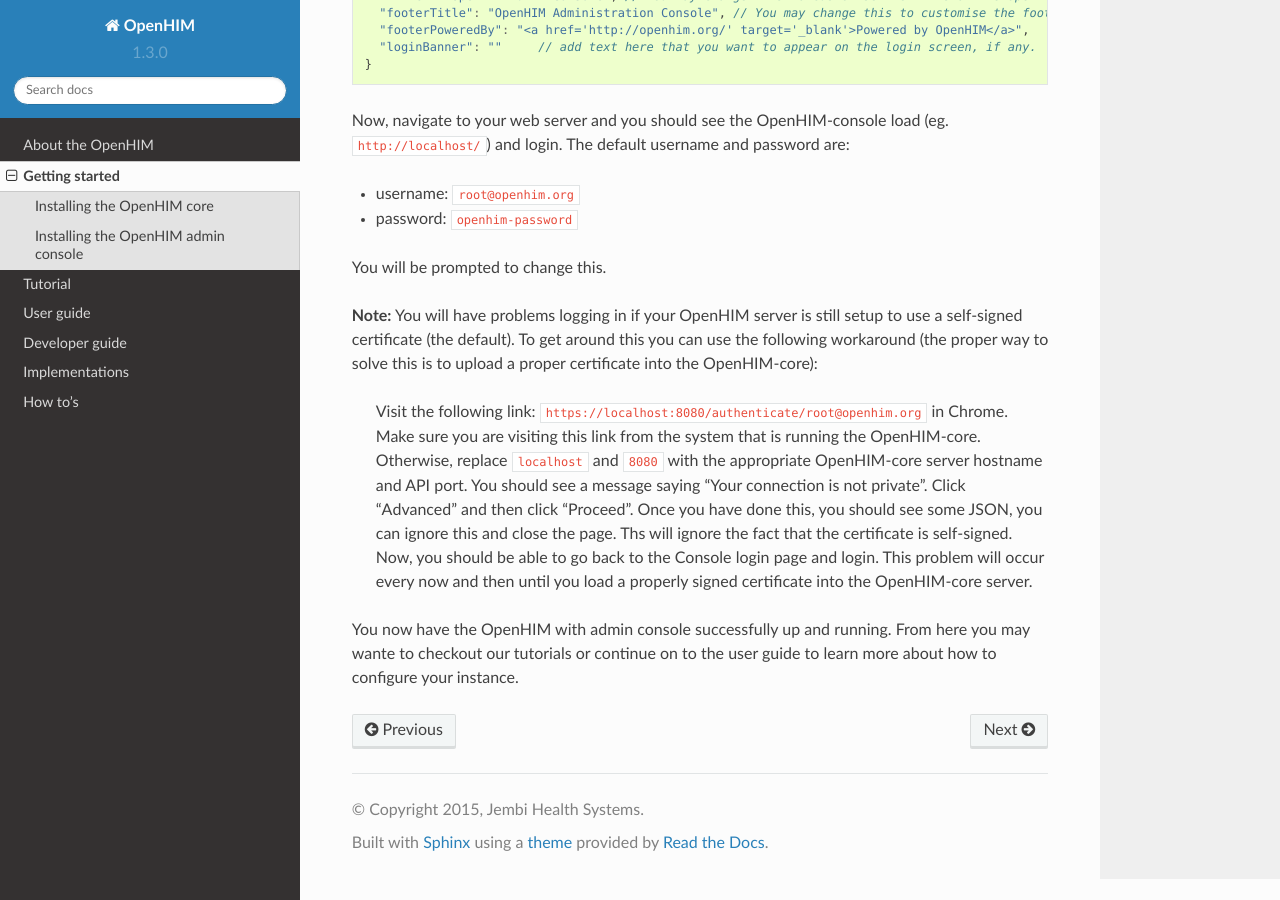
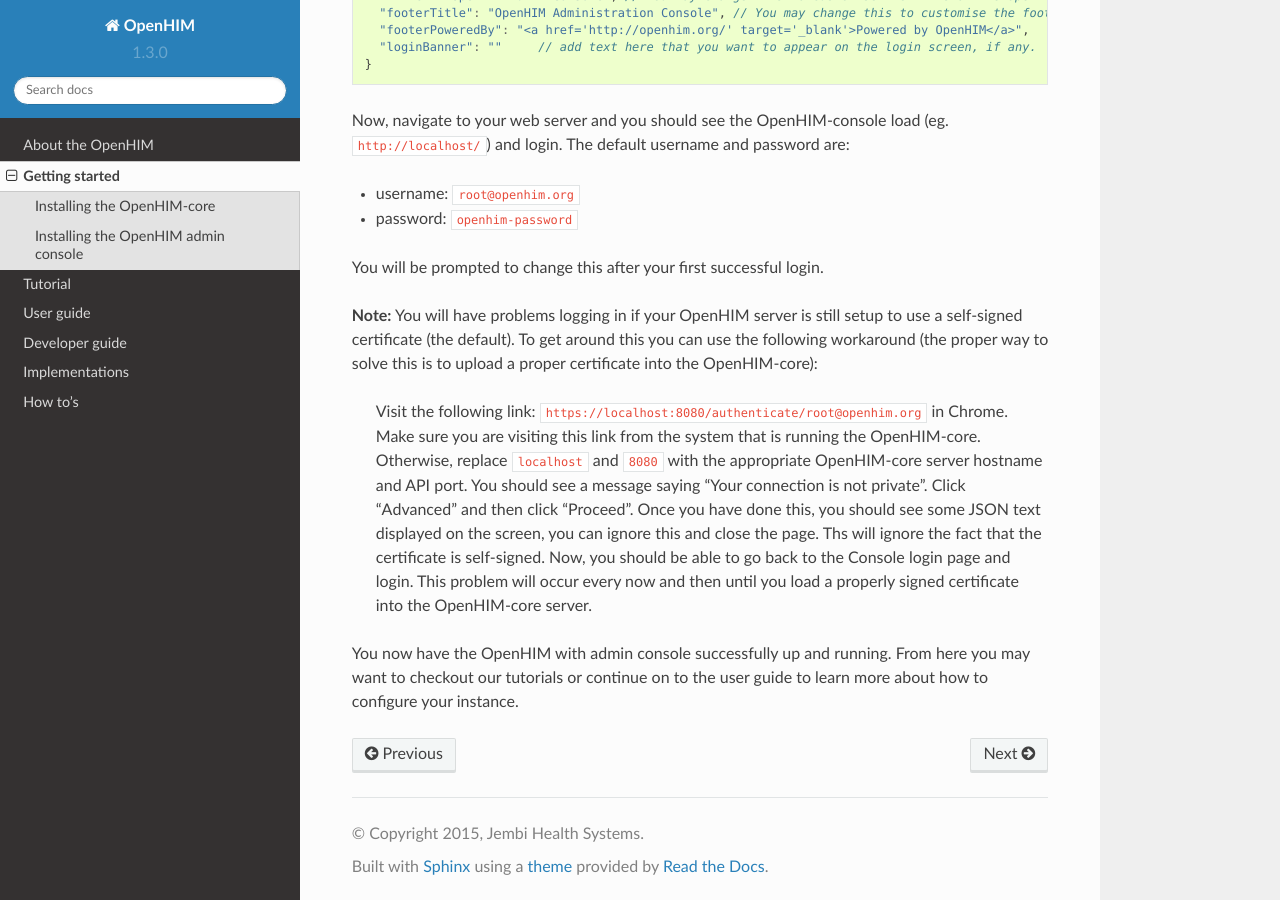
Before and after one commit to jembi/openhim-core-js, a Sphinx documentation site: the page built from docs/getting-started.md, in a window 1280 px wide and 900 px high, scrolled down 1687 px. Built offline with Sphinx 7.4.7 and the Read the Docs theme 2.0.0, drawn with Linux system fonts in a browser that asks for light colours; some of the changed text lies outside the part shown.

Commit message:
MHER-12: Small text additions/changes

```diff
--- a/docs/getting-started.md
+++ b/docs/getting-started.md
@@ -68,10 +68,10 @@
 * username: `root@openhim.org`
 * password: `openhim-password`
 
-You will be prompted to change this.
+You will be prompted to change this after your first successful login.
 
 **Note:** You will have problems logging in if your OpenHIM server is still setup to use a self-signed certificate (the default). To get around this you can use the following workaround (the proper way to solve this is to upload a proper certificate into the OpenHIM-core):
 
-> Visit the following link: `https://localhost:8080/authenticate/root@openhim.org` in Chrome. Make sure you are visiting this link from the system that is running the OpenHIM-core. Otherwise, replace `localhost` and `8080` with the appropriate OpenHIM-core server hostname and API port. You should see a message saying "Your connection is not private". Click "Advanced" and then click "Proceed". Once you have done this, you should see some JSON, you can ignore this and close the page. Ths will ignore the fact that the certificate is self-signed. Now, you should be able to go back to the Console login page and login. This problem will occur every now and then until you load a properly signed certificate into the OpenHIM-core server.
+> Visit the following link: `https://localhost:8080/authenticate/root@openhim.org` in Chrome. Make sure you are visiting this link from the system that is running the OpenHIM-core. Otherwise, replace `localhost` and `8080` with the appropriate OpenHIM-core server hostname and API port. You should see a message saying "Your connection is not private". Click "Advanced" and then click "Proceed". Once you have done this, you should see some JSON text displayed on the screen, you can ignore this and close the page. Ths will ignore the fact that the certificate is self-signed. Now, you should be able to go back to the Console login page and login. This problem will occur every now and then until you load a properly signed certificate into the OpenHIM-core server.
 
-You now have the OpenHIM with admin console successfully up and running. From here you may wante to checkout our tutorials or continue on to the user guide to learn more about how to configure your instance.
+You now have the OpenHIM with admin console successfully up and running. From here you may want to checkout our tutorials or continue on to the user guide to learn more about how to configure your instance.
```
Also changed, not shown: other parts of docs/getting-started.md (+5 -5 lines), docs/about.md (+2 -2 lines).
